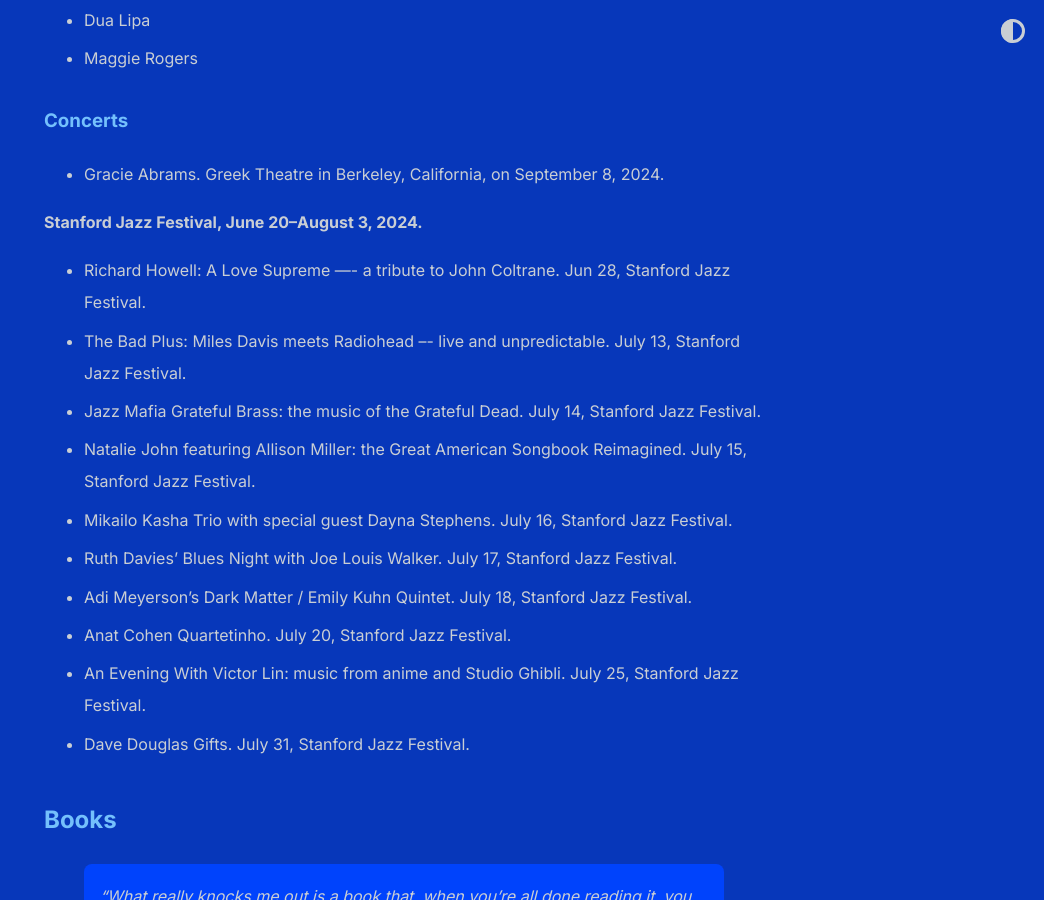
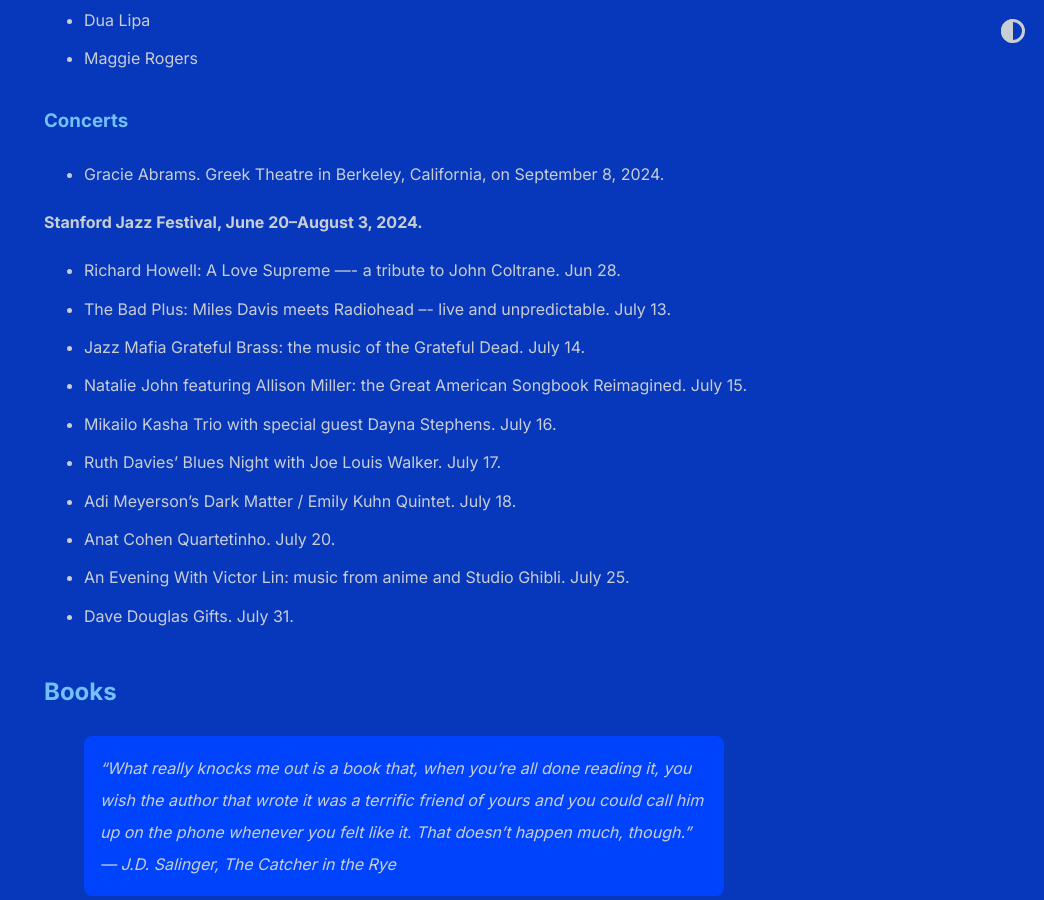
Before and after one commit to shihankanungo/shihankanungo.github.io, a Jekyll site: the page built from wrapped.md, in a window 1280 px wide and 900 px high, scrolled down 3094 px. Shown: the whole window, without its empty margins (236-1280 px from the left). Built offline with Jekyll 4.4.1, drawn with Linux system fonts in a browser that asks for light colours.

Commit message:
Update wrapped.md

```diff
--- a/wrapped.md
+++ b/wrapped.md
@@ -87,16 +87,16 @@
 
 **Stanford Jazz Festival, June 20--August 3, 2024.**
 
-- Richard Howell: A Love Supreme —- a tribute to John Coltrane. Jun 28, Stanford Jazz Festival.
-- The Bad Plus: Miles Davis meets Radiohead –- live and unpredictable. July 13, Stanford Jazz Festival.
-- Jazz Mafia Grateful Brass: the music of the Grateful Dead. July 14, Stanford Jazz Festival.
-- Natalie John featuring Allison Miller: the Great American Songbook Reimagined. July 15, Stanford Jazz Festival.
-- Mikailo Kasha Trio with special guest Dayna Stephens. July 16, Stanford Jazz Festival.
-- Ruth Davies’ Blues Night with Joe Louis Walker. July 17, Stanford Jazz Festival.
-- Adi Meyerson’s Dark Matter / Emily Kuhn Quintet. July 18, Stanford Jazz Festival.
-- Anat Cohen Quartetinho. July 20, Stanford Jazz Festival.
-- An Evening With Victor Lin: music from anime and Studio Ghibli. July 25, Stanford Jazz Festival.
-- Dave Douglas Gifts. July 31, Stanford Jazz Festival.
+- Richard Howell: A Love Supreme —- a tribute to John Coltrane. Jun 28.
+- The Bad Plus: Miles Davis meets Radiohead –- live and unpredictable. July 13.
+- Jazz Mafia Grateful Brass: the music of the Grateful Dead. July 14.
+- Natalie John featuring Allison Miller: the Great American Songbook Reimagined. July 15.
+- Mikailo Kasha Trio with special guest Dayna Stephens. July 16.
+- Ruth Davies’ Blues Night with Joe Louis Walker. July 17.
+- Adi Meyerson’s Dark Matter / Emily Kuhn Quintet. July 18.
+- Anat Cohen Quartetinho. July 20.
+- An Evening With Victor Lin: music from anime and Studio Ghibli. July 25.
+- Dave Douglas Gifts. July 31.
 
 ## Books
 
```
